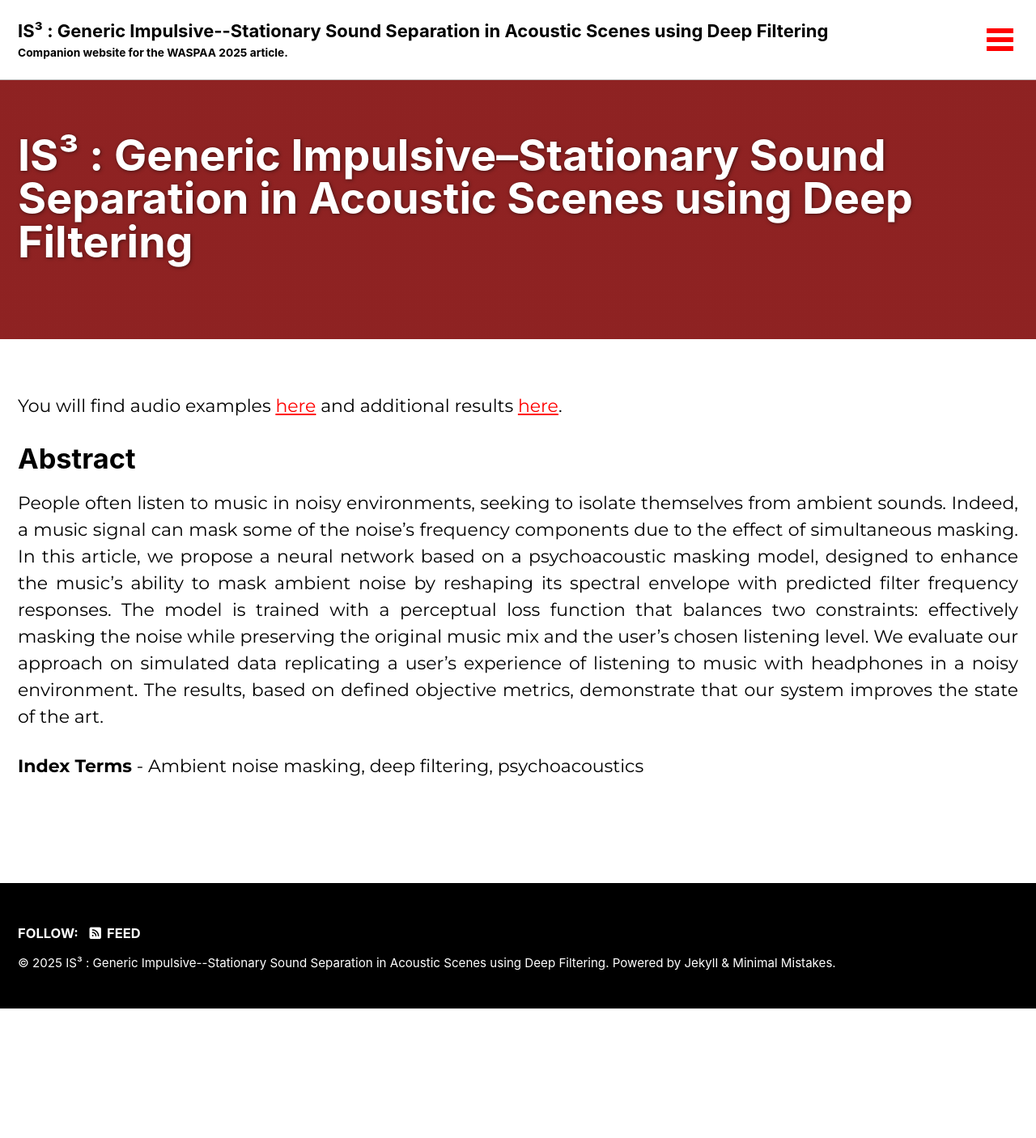
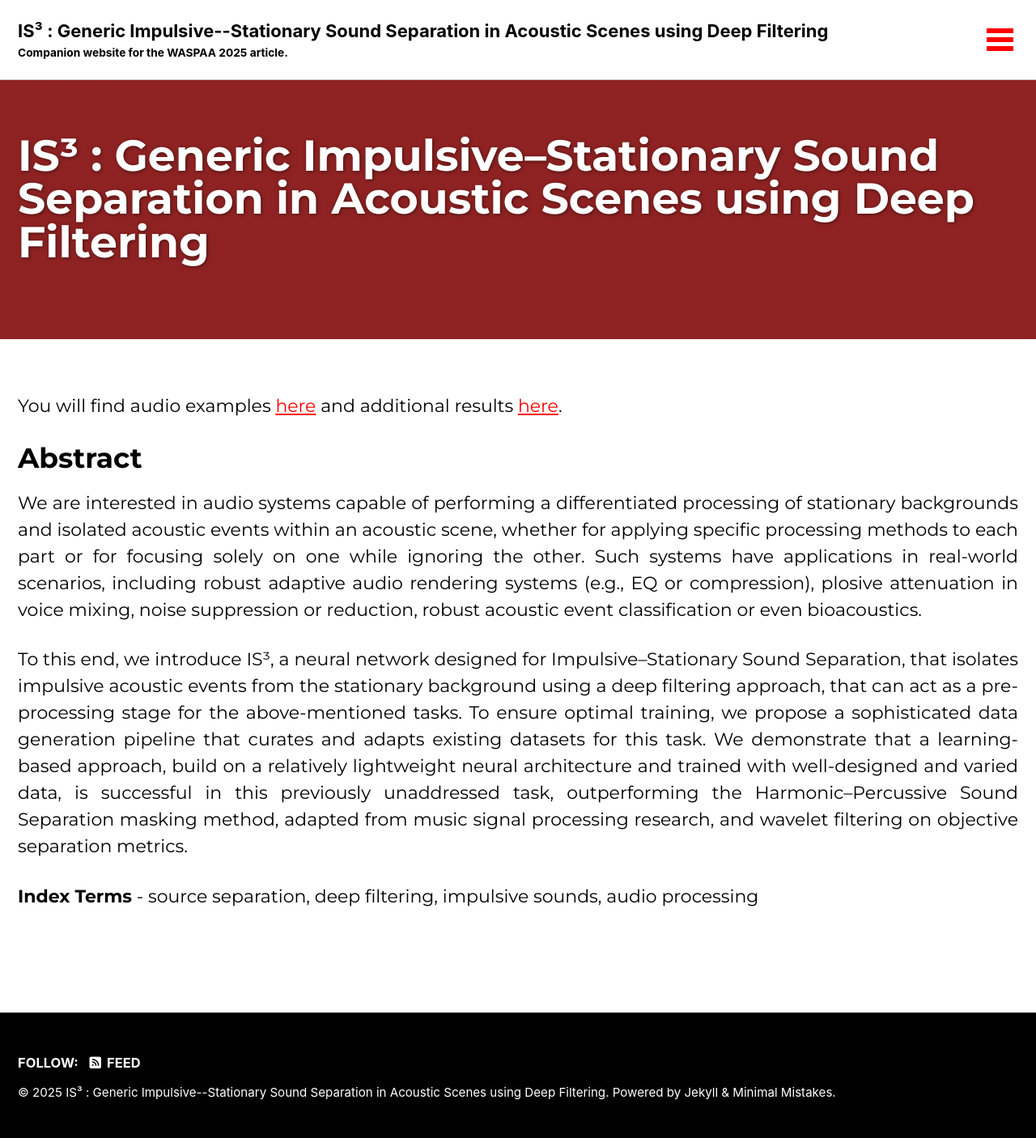
Before and after one commit to ClementineBerger/IS3, a Jekyll site: the page built from docs/_pages/home.md, in a window 1280 px wide. Shown: the whole page at 81% size. Built offline with Jekyll 4.4.1, drawn with Linux system fonts in a browser that asks for light colours; cached includes are drawn as plain includes; before the commit the page ends 1246 px from its top, so only the background shows below that.

Commit message:
changing font

```diff
--- a/docs/_pages/home.md
+++ b/docs/_pages/home.md
@@ -14,7 +14,12 @@
 
 # Abstract
 
-People often listen to music in noisy environments, seeking to isolate themselves from ambient sounds. Indeed, a music signal can mask some of the noise's frequency components due to the effect of simultaneous masking. In this article, we propose a neural network based on a psychoacoustic masking model, designed to enhance the music's ability to mask ambient noise by reshaping its spectral envelope with predicted filter frequency responses. The model is trained with a perceptual loss function that balances two constraints: effectively masking the noise while preserving the original music mix and the user's chosen listening level. We evaluate our approach on simulated data replicating a user's experience of listening to music with headphones in a noisy environment. The results, based on defined objective metrics, demonstrate that our system improves the state of the art.
+We are interested in audio systems capable of performing a differentiated processing of stationary backgrounds and isolated acoustic events within an acoustic scene, whether for applying specific processing methods to each part or for focusing solely on one while ignoring the other.
+Such systems have applications in real-world scenarios, including robust adaptive audio rendering systems (e.g., EQ or compression), plosive attenuation in voice mixing, noise suppression or reduction, robust acoustic event classification or even bioacoustics.
 {: .text-justify}
 
-**Index Terms** - Ambient noise masking, deep filtering, psychoacoustics
+To this end, we introduce IS³, a neural network designed for Impulsive--Stationary Sound Separation, that isolates impulsive acoustic events from the stationary background using a deep filtering approach, that can act as a pre-processing stage for the above-mentioned tasks. To ensure optimal training, we propose a sophisticated data generation pipeline that curates and adapts existing datasets for this task. We demonstrate that a learning-based approach, build on a relatively lightweight neural architecture and trained with well-designed and varied data, is successful in this previously unaddressed task, outperforming the Harmonic--Percussive Sound Separation masking method, adapted from music signal processing research, and wavelet filtering on objective separation metrics.
+{: .text-justify}
+
+**Index Terms** - source separation, deep filtering, impulsive sounds, audio processing
+<!-- {: .text-justify} -->
--- a/docs/assets/css/main.scss
+++ b/docs/assets/css/main.scss
@@ -11,3 +11,19 @@
 body {
     font-family: 'Montserrat', sans-serif;
   }
+
+// Appliquer Montserrat aux titres
+h1, h2, h3, h4, h5, h6 {
+    font-family: 'Montserrat', sans-serif;
+    font-weight: 700; // Optionnel, pour un style plus marqué
+  }
+
+  // Appliquer Montserrat au pied de page
+  footer {
+    font-family: 'Montserrat', sans-serif;
+  }
+
+  // Appliquer Montserrat aux autres éléments spécifiques si nécessaire
+  .navbar, .sidebar, .page__footer {
+    font-family: 'Montserrat', sans-serif;
+  }
```
